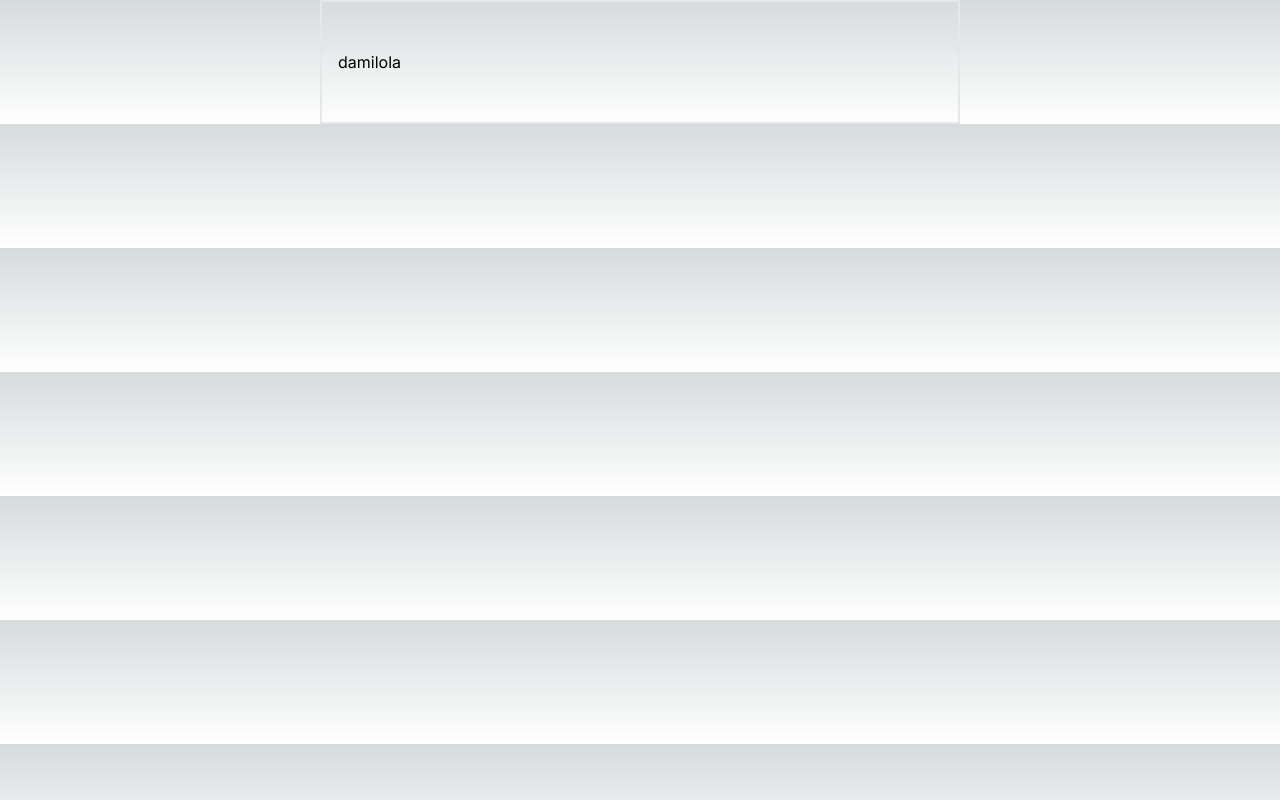
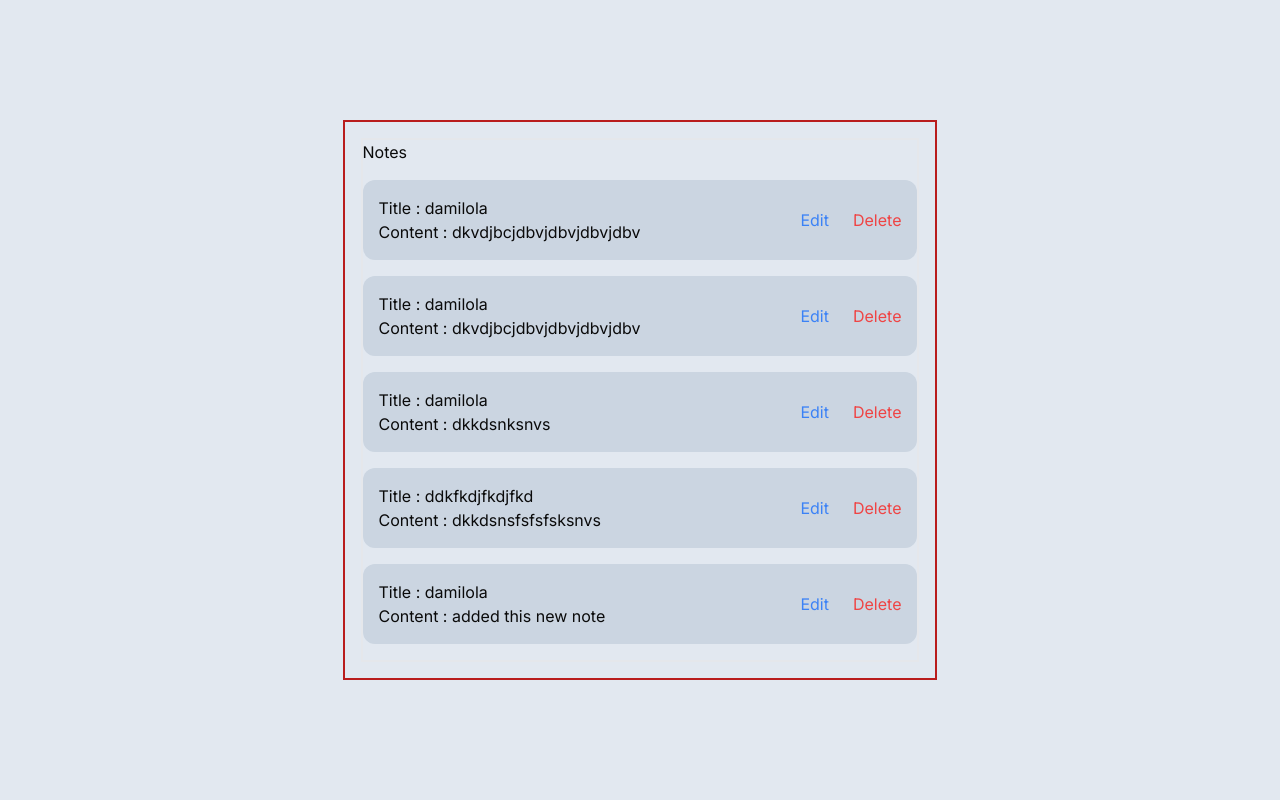
Before and after one commit to oyeyipo45/pastel-front, a Next.js app: page / in a window 1280 px wide. Built offline with nearby package versions, Linux system fonts and the light colour scheme.

Commit message:
List notes from default variable

```diff
--- a/src/app/page.tsx
+++ b/src/app/page.tsx
@@ -1,9 +1,48 @@
 import MainLayout from "@/components/layout";
+import List from '@/components/listNotes';
 
 export default function Home() {
+  const notes = [
+    {
+      "_id": "66d02c103218376e70ee3ae1",
+      "title": "damilola",
+      "content": "dkvdjbcjdbvjdbvjdbvjdbv",
+      "createdAt": "2024-08-29T08:06:40.057Z",
+      "isDeleted": false,
+    },
+    {
+      "_id": "66d0319081047b4c87a3992c",
+      "title": "damilola",
+      "content": "dkvdjbcjdbvjdbvjdbvjdbv",
+      "createdAt": "2024-08-29T08:30:08.302Z",
+      "isDeleted": false,
+    },
+    {
+      "_id": "66d038b147a70ad59c386620",
+      "title": "damilola",
+      "content": "dkkdsnksnvs",
+      "createdAt": "2024-08-29T09:00:33.640Z",
+      "isDeleted": false,
+    },
+    {
+      "_id": "66d039a1d0354fe09cd6a5db",
+      "title": "ddkfkdjfkdjfkd",
+      "content": "dkkdsnsfsfsfsksnvs",
+      "createdAt": "2024-08-29T09:04:33.032Z",
+      "isDeleted": false,
+    },
+    {
+      "_id": "66d042cfaf1296f4a5af91e7",
+      "title": "damilola",
+      "content": "added this new note",
+      "createdAt": "2024-08-29T09:43:43.112Z",
+      "isDeleted": false,
+    },
+  ]
   return (
     <MainLayout>
-        <div>damilola</div>
+      <div className="text-neutral-950">Notes</div>
+      <List notes={notes} />
     </MainLayout>
   );
 }
--- /dev/null
+++ b/src/components/button.tsx
@@ -0,0 +1,8 @@
+interface ButtonProps {
+  title: string;
+}
+
+export default function Button(props: ButtonProps) {
+  const { title } = props;
+  return <button className='px-4 py-2 rounded-md bg-blue-500 text-white'>{title}</button>;
+}
--- a/src/components/layout.tsx
+++ b/src/components/layout.tsx
@@ -1,8 +1,10 @@
 export default function MainLayout({ children }: { children: React.ReactNode }) {
   return (
     <>
-      <main className={"h-full flex items-center  justify-center"}>
-        <div className={"h-full w-full max-w-[640px] flex py-12 px-4 border-2 border-gray-200"}>{children}</div>
+      <main className="bg-slate-200  min-h-screen flex items-center justify-center ">
+        <div className="p-4 border-2 border-red-700">
+          <div className={"max-w-[640px] h-full border-2 border-gray-200"}>{children}</div>
+        </div>
       </main>
     </>
   );
--- /dev/null
+++ b/src/components/listNotes.tsx
@@ -0,0 +1,32 @@
+import { ListNotes, Note } from "@/interfaces/note.interface";
+
+export default function List(props: ListNotes) {
+    const { notes } = props;
+
+    if (!notes) return <div>No notes</div>
+
+  return (
+    <div>
+      {notes.map((note: Note) => {
+        return (
+          <div key={note._id}>
+            <div className="flex flex-col my-4 bg-slate-300 rounded-xl">
+              <div className="flex justify-between p-4 gap-40">
+                <div className="">
+                  <h2 className="text-neutral-950">Title : {note.title}</h2>
+                  <p className="text-neutral-950">Content : {note.content}</p>
+                </div>
+
+                <div className="flex justify-between gap-6">
+                  <button className="text-blue-500">Edit</button>
+                  <button className="text-red-500">Delete</button>
+                </div>
+              </div>
+            </div>
+            {/* <NoteCard title={note.title} content={note.content} /> */}
+          </div>
+        );
+      })}
+    </div>
+  );
+}
--- /dev/null
+++ b/src/components/loader.tsx
@@ -0,0 +1,9 @@
+import Image from "next/image";
+
+export default function Loader() {
+  return (
+    <div className="loader">
+      <Image src="../assets/loading.svg" alt="loading" />
+    </div>
+  );
+}
--- /dev/null
+++ b/src/components/noteCard.tsx
@@ -0,0 +1,11 @@
+import { Note } from "@/interfaces/note.interface";
+
+export default function NoteCard(props: Partial<Note>) {
+  const { title, content } = props;
+  return (
+    <div className="rounded-md p-10 bg-slate-500">
+      <h2 className="text-neutral-950">{title}</h2>
+      <p className="text-neutral-950">{content}</p>
+    </div>
+  );
+}
```
Also changed, not shown: src/interfaces/note.interface.ts (added, +11 -0 lines), src/assets/loading.svg (added), 1 other file (tests, documents, lock files or other folders).
